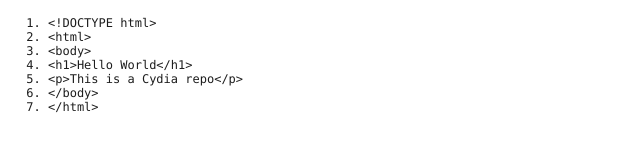
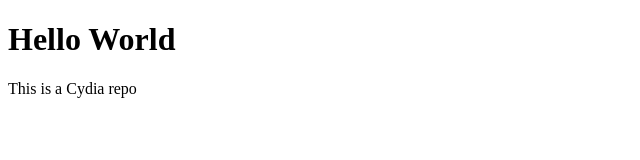
Before and after one commit to luniz7/luniz7.github.io, a plain HTML site: page Index.html in a window 1280 px wide. Shown: the whole page, without its empty margins (0-640 px from the left). Drawn offline with Linux system fonts and the light colour scheme.

Commit message:
Fixed docs

```diff
--- a/Index.html
+++ b/Index.html
@@ -1,27 +1,7 @@
-<!DOCTYPE html PUBLIC "-//W3C//DTD HTML 4.01//EN" "http://www.w3.org/TR/html4/strict.dtd">
+<!DOCTYPE html>
 <html>
-<head>
-  <meta http-equiv="Content-Type" content="text/html; charset=utf-8">
-  <meta http-equiv="Content-Style-Type" content="text/css">
-  <title></title>
-  <meta name="Generator" content="Cocoa HTML Writer">
-  <meta name="CocoaVersion" content="1894.2">
-  <style type="text/css">
-    li.li1 {margin: 0.0px 0.0px 0.0px 0.0px; line-height: 14.0px; font: 12.0px Menlo; color: #1d1d1d; -webkit-text-stroke: #1d1d1d; background-color: #ffffff}
-    span.s1 {-webkit-text-stroke: 0px #000000}
-    span.s2 {font-kerning: none}
-    ol.ol1 {list-style-type: decimal}
-  </style>
-</head>
 <body>
-<ol class="ol1">
-  <li class="li1"><span class="s1"></span><span class="s2">&lt;!DOCTYPE html&gt;</span></li>
-  <li class="li1"><span class="s1"></span><span class="s2">&lt;html&gt;</span></li>
-  <li class="li1"><span class="s1"></span><span class="s2">&lt;body&gt;</span></li>
-  <li class="li1"><span class="s1"></span><span class="s2">&lt;h1&gt;Hello World&lt;/h1&gt;</span></li>
-  <li class="li1"><span class="s1"></span><span class="s2">&lt;p&gt;This is a Cydia repo&lt;/p&gt;</span></li>
-  <li class="li1"><span class="s1"></span><span class="s2">&lt;/body&gt;</span></li>
-  <li class="li1"><span class="s1"></span><span class="s2">&lt;/html&gt;</span></li>
-</ol>
+<h1>Hello World</h1>
+<p>This is a Cydia repo</p>
 </body>
 </html>
```
Also changed, not shown: 6 other files.
